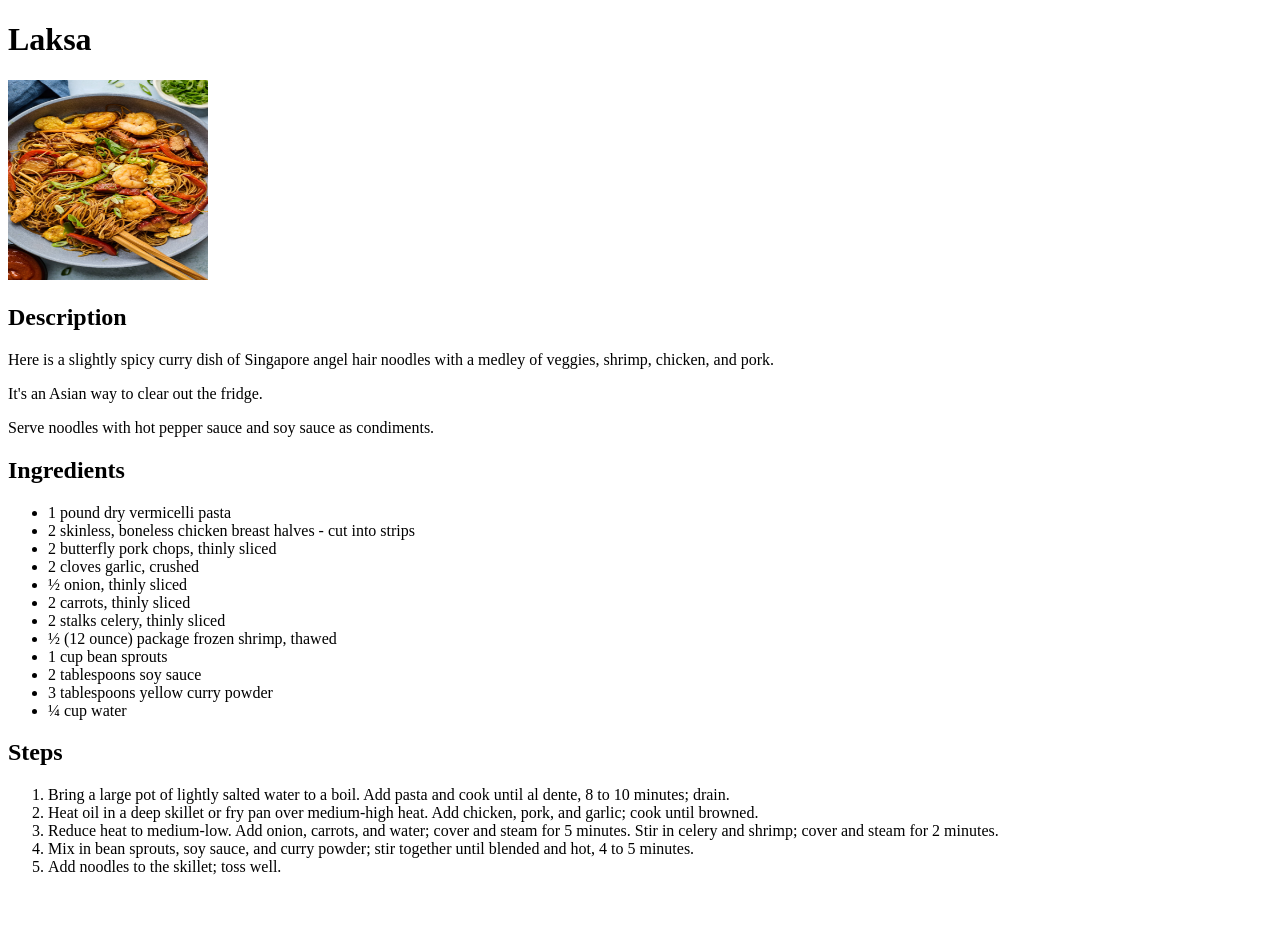
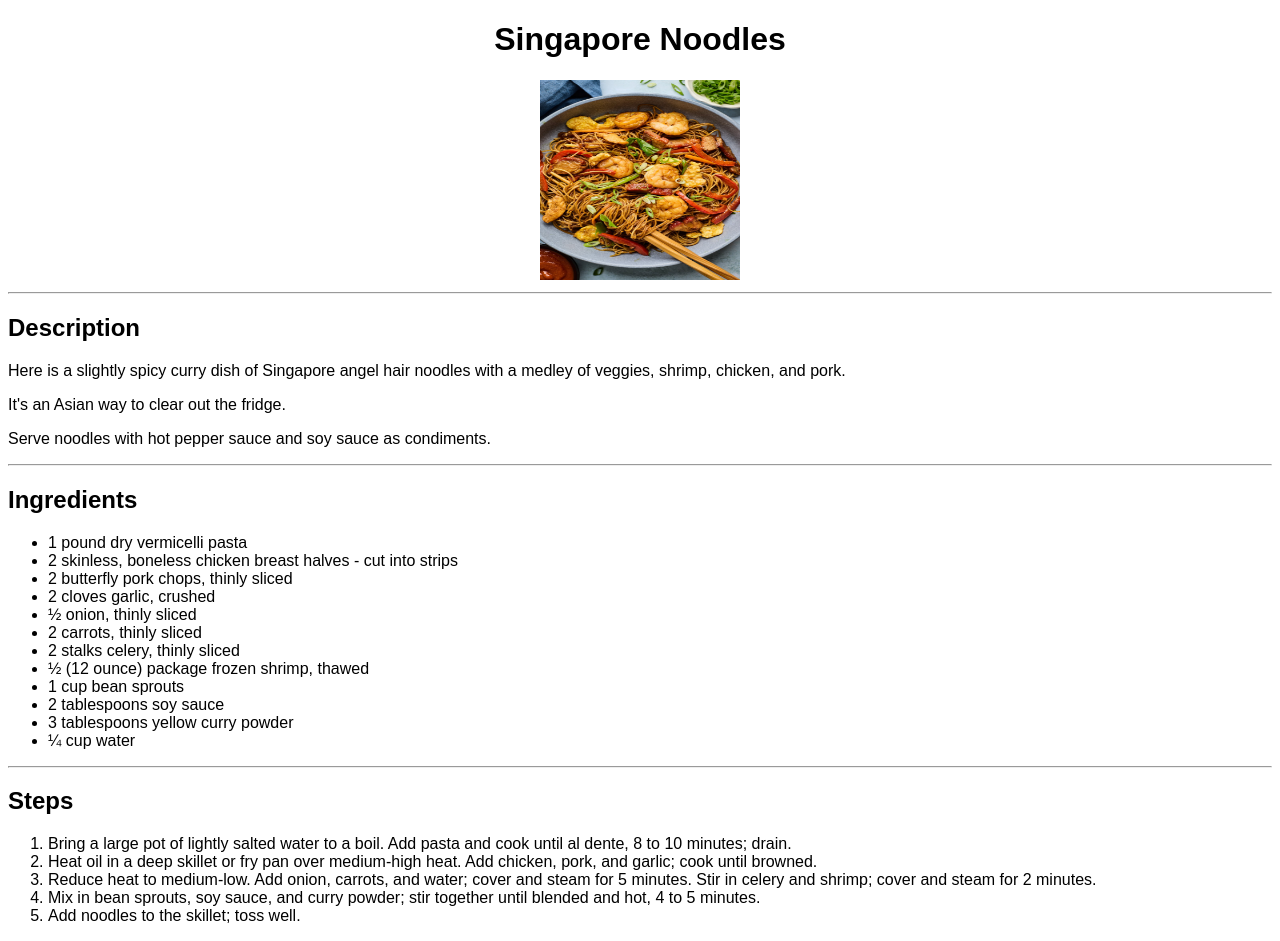
Before and after one commit to joshuacdj/odin-recipes, a plain HTML site: page recipes/singapore noodles.html in a window 1280 px wide. Before the commit the page ends 892 px from the top, so only its background shows below. Drawn offline with Linux system fonts and the light colour scheme.

Commit message:
added css styling

```diff
--- a/recipes/singapore noodles.html
+++ b/recipes/singapore noodles.html
@@ -3,18 +3,26 @@
 <head>
     <meta charset="UTF-8">
     <meta name="viewport" content="width=device-width, initial-scale=1.0">
+    <link rel="stylesheet" href="../style.css">
     <title>Singapore Noodles</title>
 </head>
 
 <body>
 
-    <h1>Laksa</h1>
-    <img src="images/singapore-noodles.jpeg" height=200 width=200 alt="Singapore Noodles">
+    <h1>Singapore Noodles</h1>
+    <div class="foodpic">
+        <img  src="images/singapore-noodles.jpeg" height=200 width=200 alt="Singapore Noodles">
+    </div>
+
+    <hr>
+
 
     <h2>Description</h2>
     <p>Here is a slightly spicy curry dish of Singapore angel hair noodles with a medley of veggies, shrimp, chicken, and pork.</p>
     <p>It's an Asian way to clear out the fridge.</p>
     <p>Serve noodles with hot pepper sauce and soy sauce as condiments.</p>
+
+    <hr>
 
     <h2>Ingredients</h2>
 
@@ -33,6 +41,8 @@
         <li>¼ cup water</li>
     </ul>
 
+    <hr>
+
     <h2>Steps</h2>
     <ol>
 
--- /dev/null
+++ b/style.css
@@ -0,0 +1,12 @@
+* {
+    font-family: Arial, Helvetica, sans-serif;
+}
+
+h1 {
+    text-align: center;
+}
+
+.foodpic {
+    text-align: center;
+
+}
```
Also changed, not shown: index.html (+2 -4 lines), recipes/chillicrab.html (+11 -1 lines), recipes/laksa.html (+12 -1 lines).
